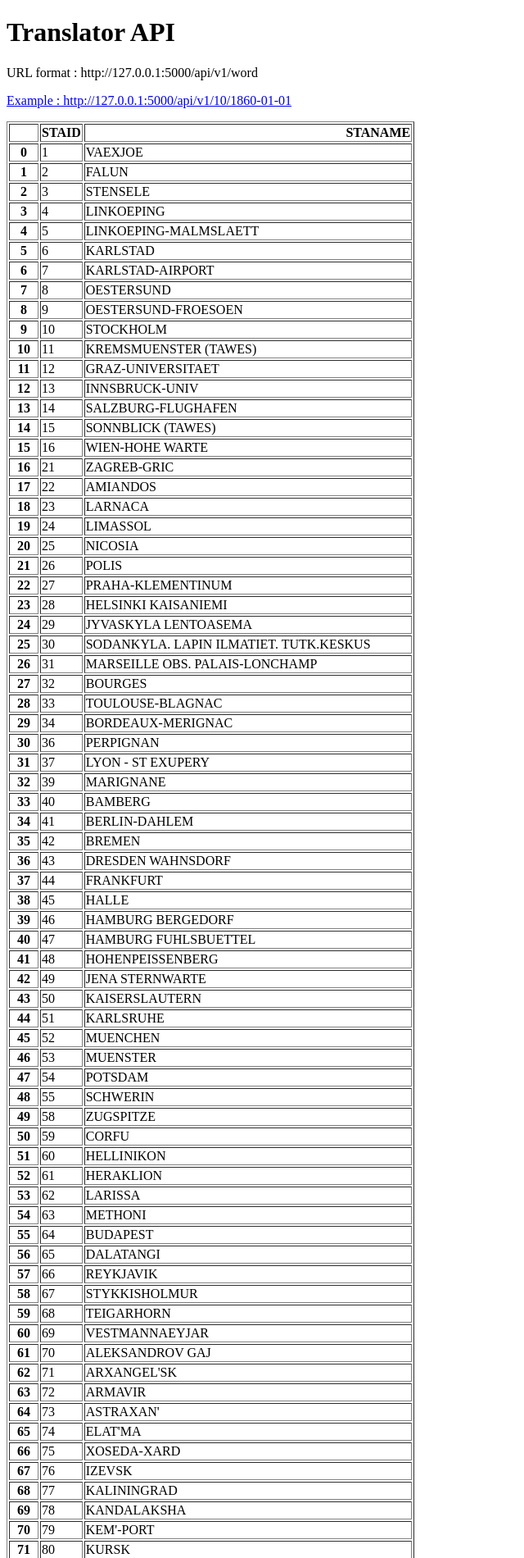
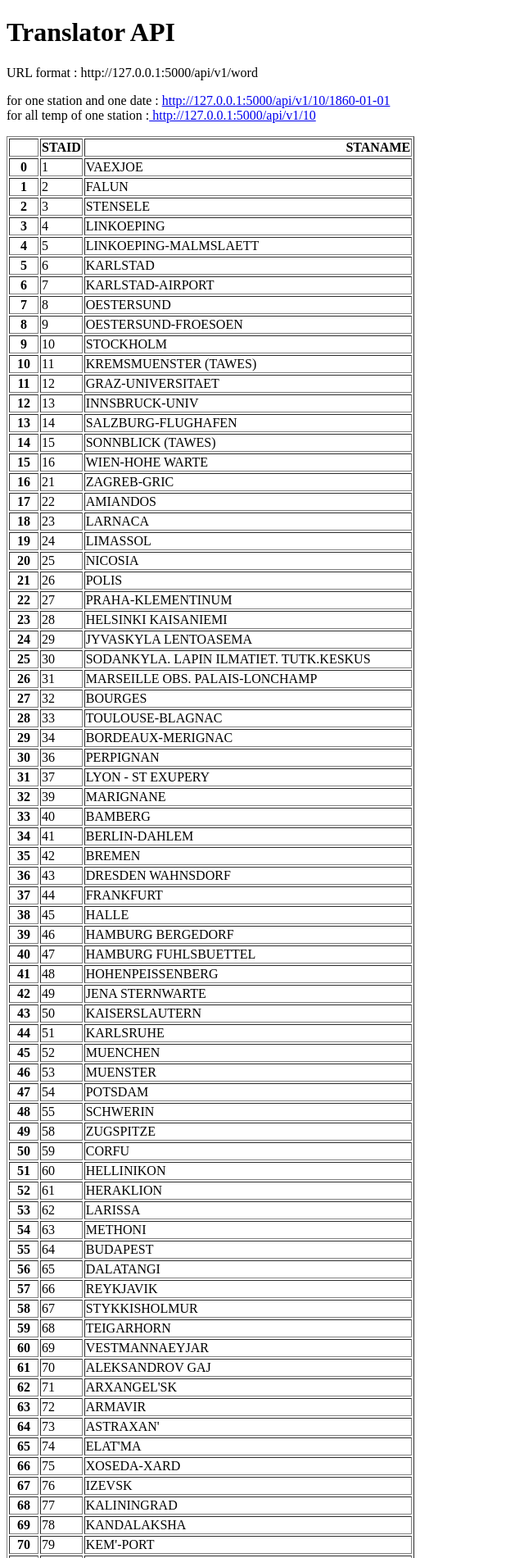
Before and after one commit to anasmuhd01/weather-api, a Flask app: page / in a window 1280 px wide. Shown: the top 1900 px of the page at 82% size, without its empty margins (0-640 px from the left). Run offline with Flask 3, Linux system fonts and the light colour scheme.

Commit message:
url and api created for temp for all station

```diff
--- a/main.py
+++ b/main.py
@@ -18,6 +18,7 @@ def about(station, date):
 
     temperature = df.loc[df['    DATE'] == date]['   TG'].squeeze() / 10
 
+
     return {
         "station": station,
         "date": date,
@@ -25,4 +26,12 @@ def about(station, date):
     }
 
 
+@app.route("/api/v1/<station>")
+def all_station(station):
+    filename = "data_small/TG_STAID" + str(station).zfill(6) + ".txt"
+    df = pd.read_csv(filename, skiprows=20, parse_dates=["    DATE"])
+    result = df.to_dict(orient="records")
+    return result
+
+
 app.run(debug=True)
--- a/templates/index.html
+++ b/templates/index.html
@@ -7,7 +7,10 @@
 <body>
     <h1>Translator API</h1>
     <p>URL format : http://127.0.0.1:5000/api/v1/word</p>
-    <a href="http://127.0.0.1:5000/api/v1/10/1860-01-01">Example : http://127.0.0.1:5000/api/v1/10/1860-01-01</a>
+    for one station and one date : <a href="http://127.0.0.1:5000/api/v1/10/1860-01-01">http://127.0.0.1:5000/api/v1/10/1860-01-01</a>
+    <br>
+    for all temp of one station :<a href="http://127.0.0.1:5000/api/v1/10"> http://127.0.0.1:5000/api/v1/10</a>
+
     <p>{{var|safe}}</p>
 </body>
 </html>
```
